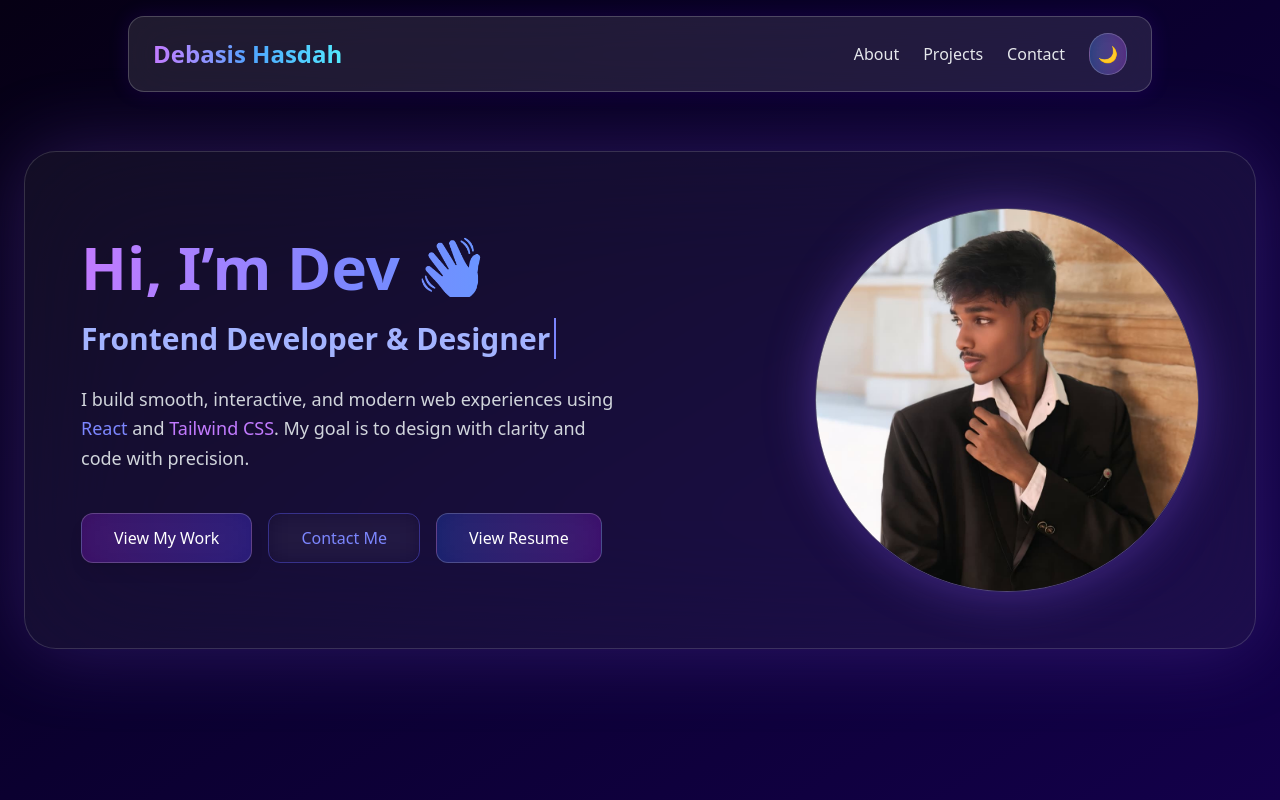
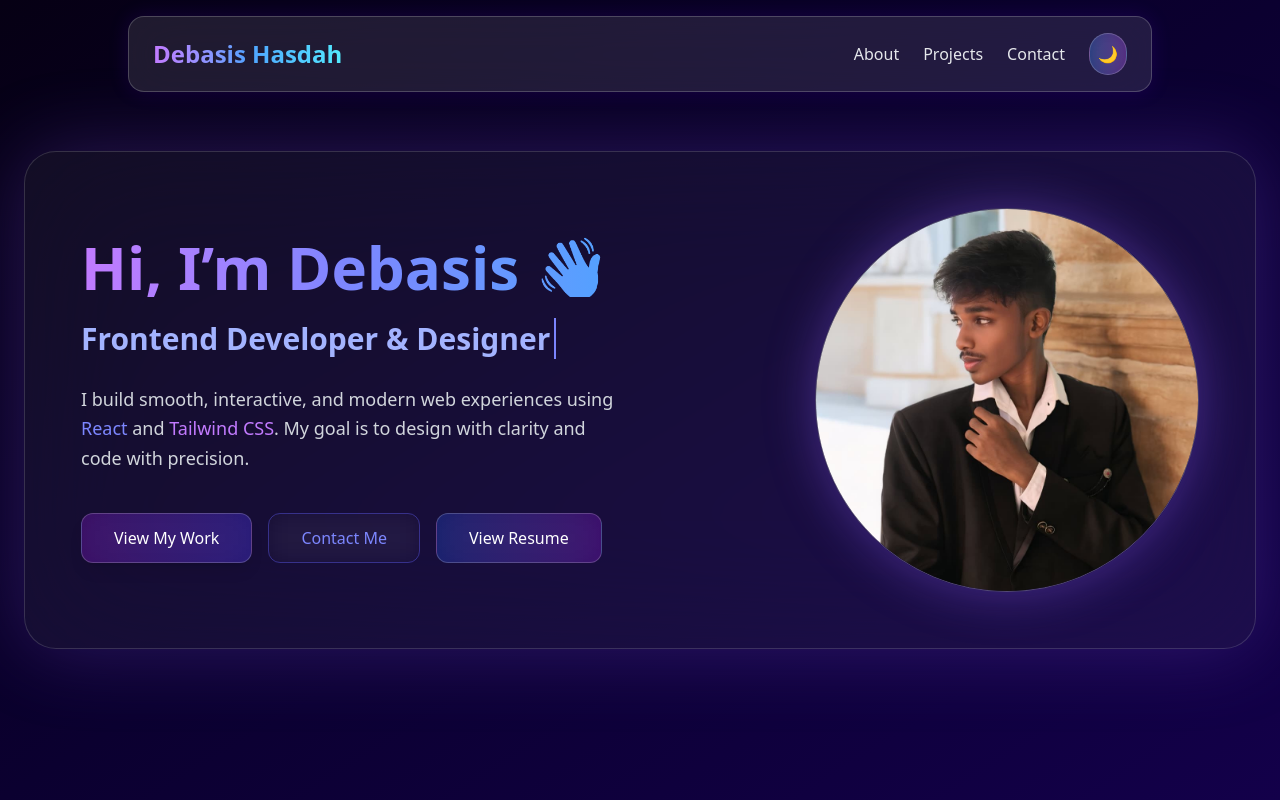
Before and after one commit to Debasis-Hasdah/Portfolio, a React (Vite) app: page / in a window 1280 px wide. Shown: the top 800 px of the page. Built offline with nearby package versions, Linux system fonts and the light colour scheme.

Commit message:
make changes in hero section

```diff
--- a/src/components/Hero.jsx
+++ b/src/components/Hero.jsx
@@ -49,7 +49,7 @@ function Hero() {
             whileInView={{ y: 0, opacity: 1 }}
             transition={{ duration: 0.8 }}
           >
-            Hi, I’m Dev 👋
+            Hi, I’m Debasis 👋
           </motion.h1>
 
           {/* Typing Animation */}
```
